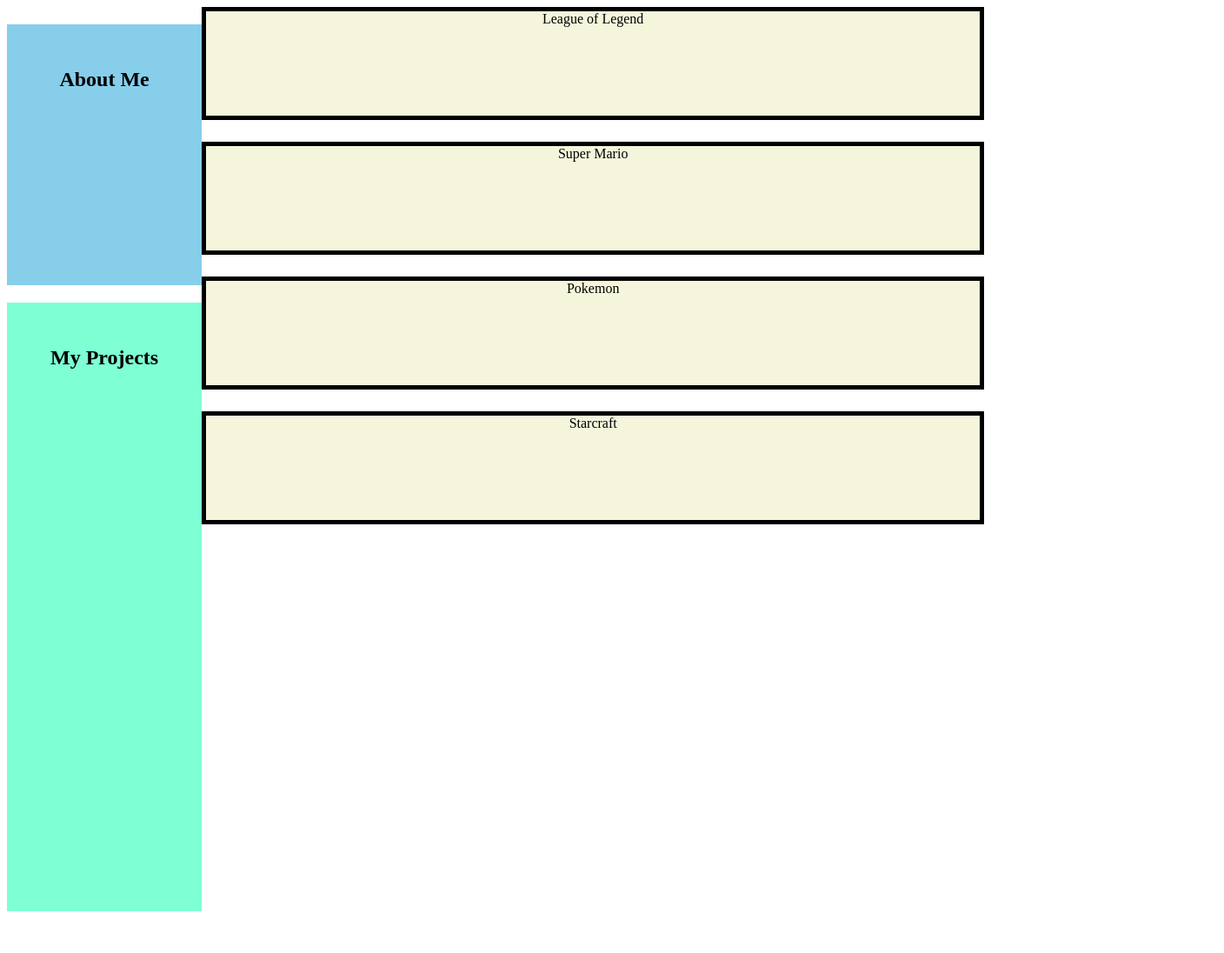
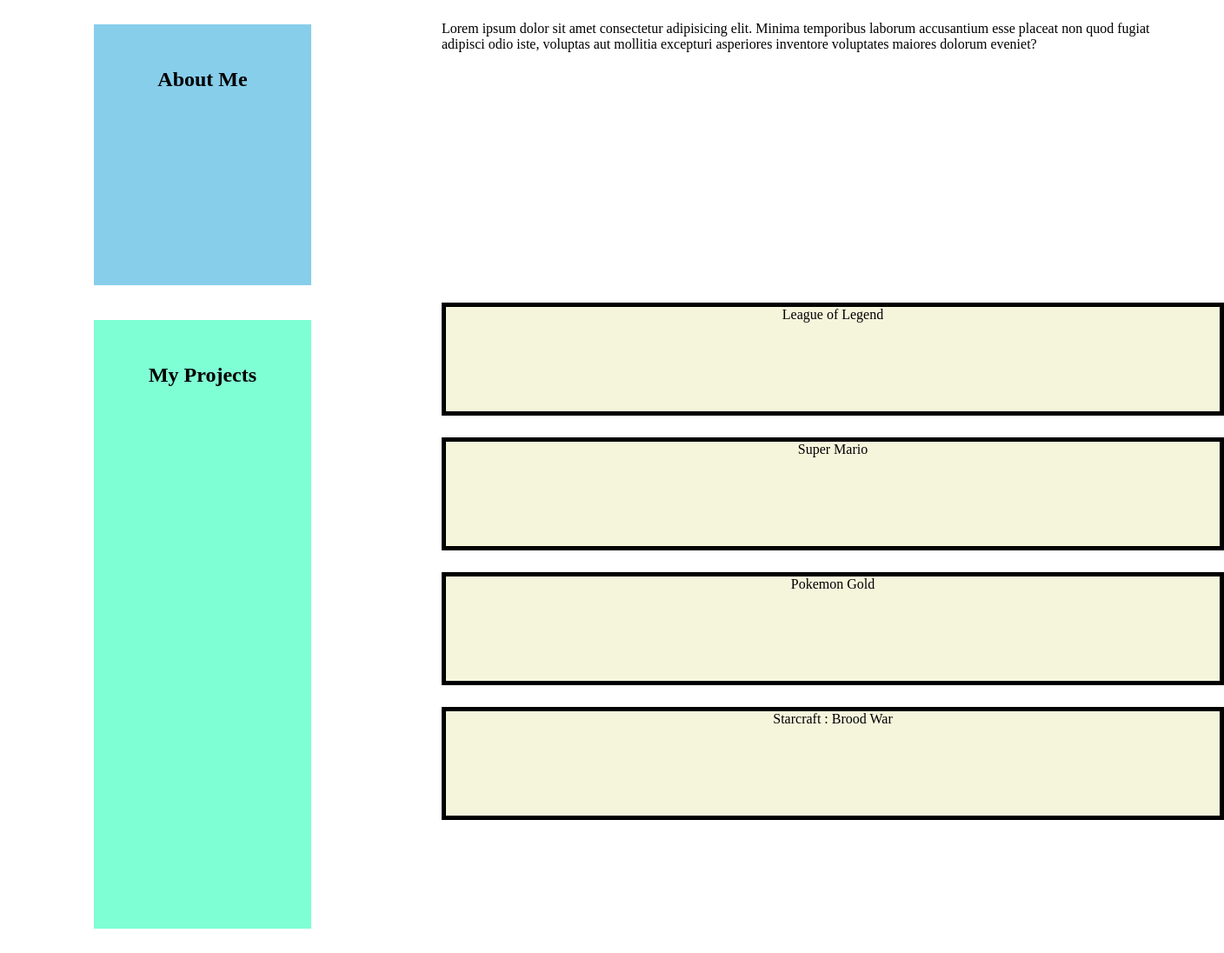
Before and after one commit to ohyubin3/myPortfolio, a plain HTML site: page index.html in a window 1280 px wide. Shown: the part 80-1176 px from the top of the page at 87% size, 1408 px wide, since content can reach past the window. Drawn offline with Linux system fonts and the light colour scheme.

Commit message:
fixed flexbox locations

```diff
--- a/index.html
+++ b/index.html
@@ -21,20 +21,27 @@
 
 <body>
 <main>
-    <div>
-        <h2 class="aboutMe">About Me</h2>
-        <h2 class="myProject">My Projects</h2>
-    </div>
+    <div class="side-bar-container">
+
+        <!-- About me -->
+        <div class="thisisMe">
+            <h2 class="aboutMe">About Me</h2>
+            <section class="iAm">
+                <p>Lorem ipsum dolor sit amet consectetur adipisicing elit. Minima temporibus laborum accusantium esse placeat non quod fugiat adipisci odio iste, voluptas aut mollitia excepturi asperiores inventore voluptates maiores dolorum eveniet?</p>
+        </div>
 
 
+        <!-- Projects -->
+        <div class="awesome-projects">
+            <h2 class="myProject">My Projects</h2>
+            <section class="projects">
+                <section>League of Legend</section>
+                <section>Super Mario</section>
+                <section>Pokemon Gold</section>
+                <section>Starcraft : Brood War</section>
+            </section>
+        </div>
 
-
-    <section class="projects">
-        <section>League of Legend</section>
-        <section>Super Mario</section>
-        <section>Pokemon</section>
-        <section>Starcraft</section>
-    </section>
 </main>
 
 
--- a/style.css
+++ b/style.css
@@ -20,19 +20,23 @@
 
 
 /* THIS IS MAIN PORTION */
-
 main{
     display: flex;
     flex-wrap: wrap;
 }
 
+
+/* LEFT SIDE HEADERS */
+
 .aboutMe{
     flex-direction: column;
     background-color: skyblue;
     height: 200px;
+    width: 150px;
     padding: 50px;
     text-align: center;
     justify-content: flex-start;
+    margin-left: 100px;
 }
 
 
@@ -40,16 +44,38 @@
     background-color: aquamarine;
     height: 600px;
     padding: 50px;
+    width: 150px;
     text-align: center;
     justify-content: right;
+    margin-left: 100px;
 }
 
-main section{
+
+
+/* RIGHT SIDE CONTENTS STYLES */
+/* Headers */
+
+.thisisMe{
+    display: flex;
+}
+
+
+.awesome-projects{
+    display: flex;
+}
+
+/*  SECTIONS */
+.iAm p{
+    display: flexbox;
+    height: 200px;
+    width: 850px;
+    margin-left: 150px;
+}
+
+
+.projects section{
     display: flexbox;
     height: 120px;
-}
-
-.projects section{
     width: 750px;
     padding-left: 70px;
     padding-right: 70px;
@@ -57,4 +83,5 @@
     text-align: center;
     border: 5px solid black;
     margin-bottom: 25px;
+    margin-left: 150px;
 }
```
